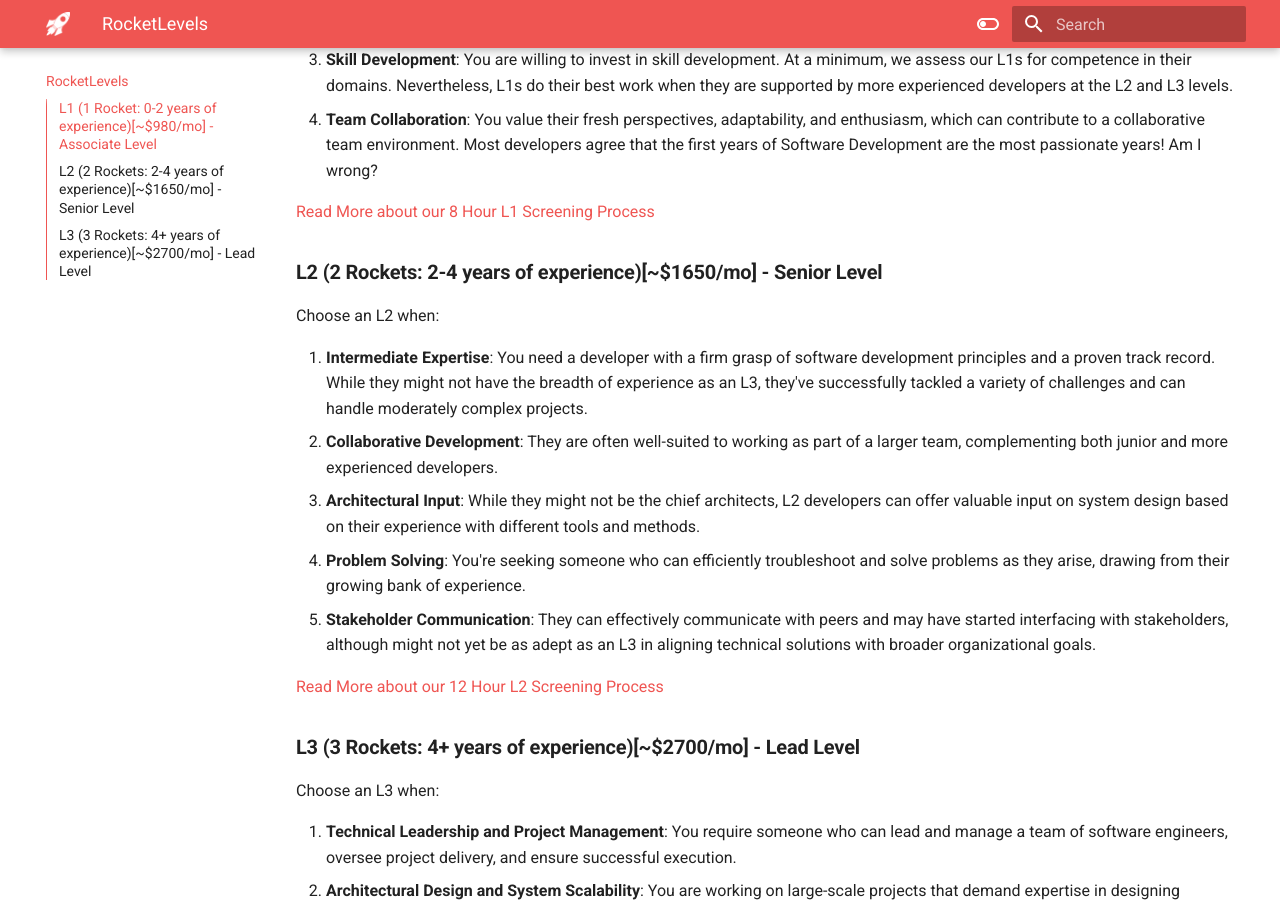
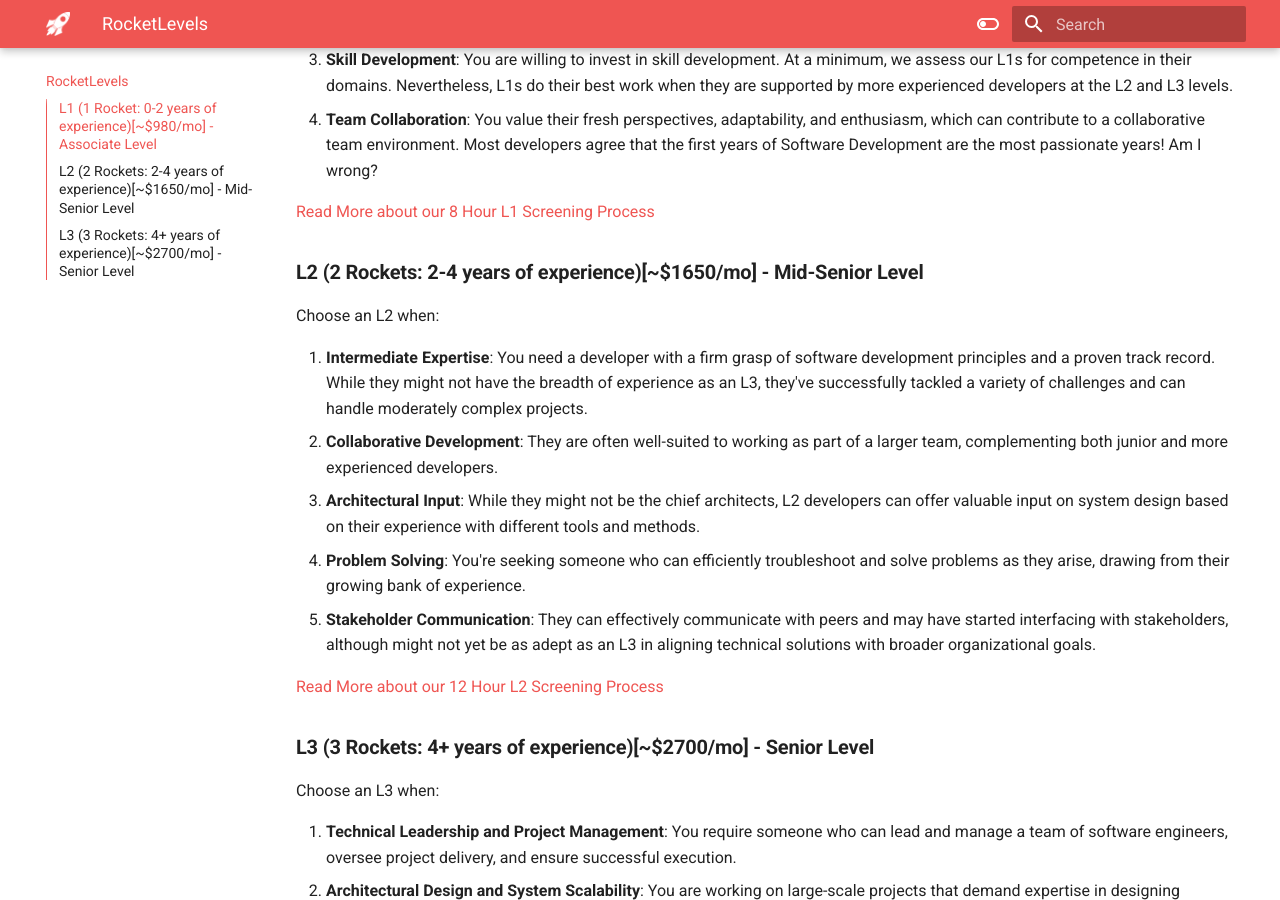
Before and after one commit to TheLastSultan/RocketDevsDocs, an MkDocs documentation site: the page built from docs/HiringGuide.md, in a window 1280 px wide and 900 px high, scrolled down 495 px. Built offline with MkDocs 1.6.1 and Material for MkDocs 9.7.7, drawn with Linux system fonts in a browser that asks for light colours.

Commit message:
feat: hiring guide

```diff
--- a/docs/HiringGuide.md
+++ b/docs/HiringGuide.md
@@ -11,7 +11,7 @@ Choose an L1 when:
 
 [Read More about our 8 Hour L1 Screening Process](/TechnicalScreeningProcess/#l1-0-2-years-of-experience-associate-level){ .md-button--secondary }
 
-### **L2 (2 Rockets: 2-4 years of experience)[~$1650/mo] - Senior Level**
+### **L2 (2 Rockets: 2-4 years of experience)[~$1650/mo] - Mid-Senior Level**
 Choose an L2 when:
 
 1. **Intermediate Expertise**: You need a developer with a firm grasp of software development principles and a proven track record. While they might not have the breadth of experience as an L3, they've successfully tackled a variety of challenges and can handle moderately complex projects.
@@ -22,7 +22,7 @@ Choose an L2 when:
 
 [Read More about our 12 Hour L2 Screening Process](/TechnicalScreeningProcess/#l2-2-4-years-of-experience-senior-level){ .md-button--secondary  }
 
-### **L3 (3 Rockets: 4+ years of experience)[~$2700/mo] - Lead Level**
+### **L3 (3 Rockets: 4+ years of experience)[~$2700/mo] - Senior Level**
 Choose an L3 when:
 
 1. **Technical Leadership and Project Management**: You require someone who can lead and manage a team of software engineers, oversee project delivery, and ensure successful execution.
```
